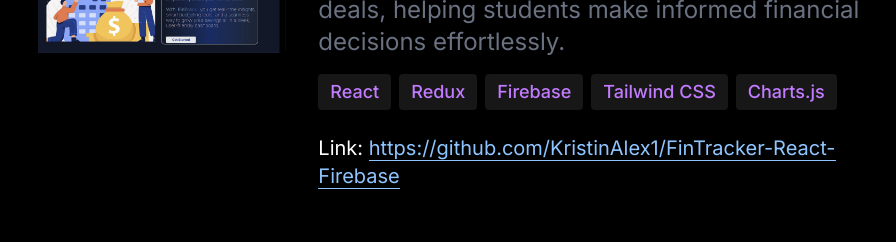
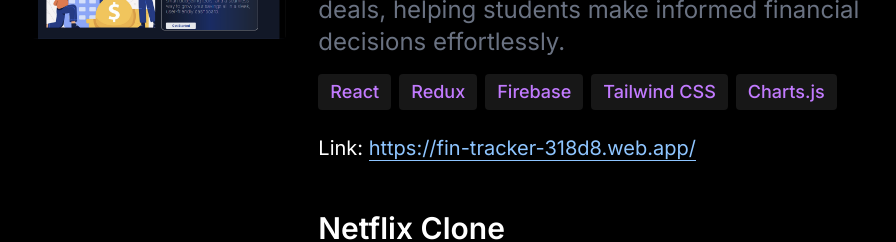
Before and after one commit to KristinAlex1/Portfolio-Website-React, a React (Vite) app: page / in a window 1280 px wide. Shown: the part 3080-3322 px from the top of the page, without its empty margins (184-1080 px from the left). Built offline with nearby package versions, Linux system fonts and the light colour scheme.

Commit message:
did some debugging

```diff
--- a/src/constants/index.js
+++ b/src/constants/index.js
@@ -16,7 +16,7 @@ export const PROJECTS = [
     description:
       "Fin-Track is a smart finance management app for students, designed to track expenses, optimize budgets, and provide savings insights. It analyzes spending patterns, offers personalized financial tips, and alerts users about upcoming deals, helping students make informed financial decisions effortlessly.",
     technologies: ["React", "Redux", "Firebase","Tailwind CSS","Charts.js"],
-    link: "https://github.com/KristinAlex1/FinTracker-React-Firebase"
+    link: "https://fin-tracker-318d8.web.app/"
   },
   {
     title: "Netflix Clone",
```
